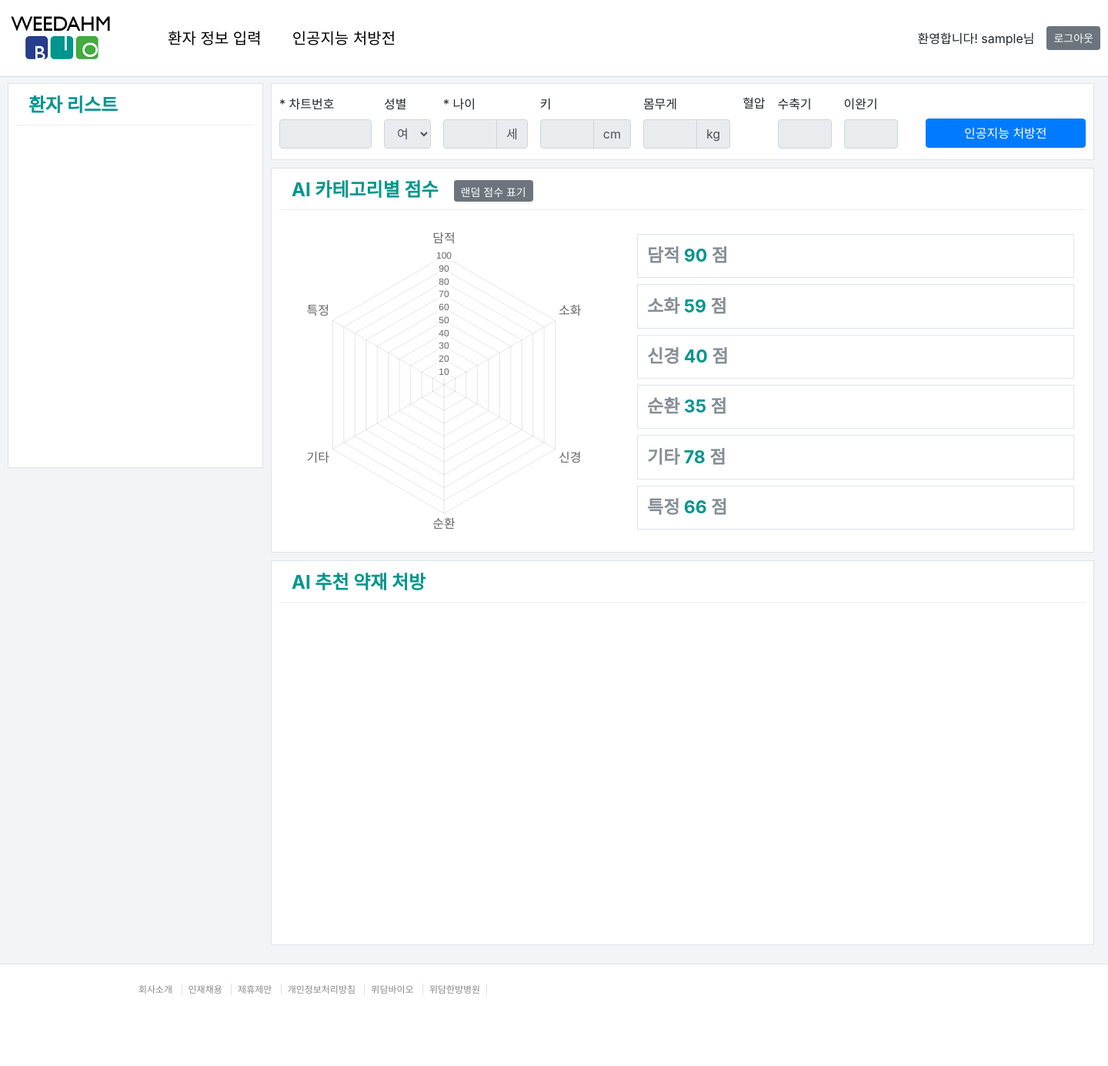
After one commit to weedahm/data-collection-web, a Django app: page /ai_prescription in a window 1440 px wide. The commit adds this page. Shown: the whole page at 77% size. Run offline with Django 3.2, Linux system fonts and the light colour scheme; the visitor is signed in with stand-in values (Sample User, id 1); data that the repository does not hold is empty; some libraries are stand-ins or nearby versions.

Commit message:
인공지능 처방전 추가

```diff
--- /dev/null
+++ b/weedahm/data_collecting/static/css/ai_prescription.css
@@ -0,0 +1,145 @@
+.content--wrapper {
+    display: flex;
+}
+
+.content__section-header {
+    flex: 0 0 auto;
+
+    display: flex;
+    height: 44px;
+    border-bottom: 1px solid #ebeef3;
+    padding: 0px 16px;
+    margin-bottom: 12px;
+}
+
+.content__left {
+    flex: 0 0 auto;
+
+    width: 332px;
+}
+
+.content__left__patient-list {
+    height: 500px;
+}
+
+.content__left__patient-list__layout {
+    padding-top: 12px;
+    overflow-y: scroll;
+}
+
+.content__right {
+    flex: 0 1 auto;
+    margin-left: 10px;
+
+    display: flex;
+    flex-direction: column;
+    justify-content: space-between;
+}
+
+.content__right__patient-info {
+    flex: 0 0 auto;
+
+    display: flex;
+    align-content: center;
+    justify-content: space-between;
+    height: 100px;
+    min-width: 1070px;
+}
+
+.content__right__patient-info__item {
+    flex: 0 1 auto;
+
+    display: flex;
+    flex-direction: column;
+    justify-content: center;
+    margin-right: 16px;
+}
+
+.content__right__patient-info__item input {
+    text-align: center;
+    font-weight: bold;
+    color: #00968D;
+    font-size: 18px;
+}
+
+.content__right__patient-info__btn {
+    flex: 1 0 auto;
+
+    display: flex;
+    flex-direction: column;
+    justify-content: flex-end;
+
+    margin-bottom: 5px;
+    margin-left: 20px;
+}
+
+.content__right__ai-point {
+    flex: 0 0 auto;
+
+    display: flex;
+    flex-direction: column;
+    height: 500px;
+    margin-top: 10px;
+}
+
+.content__right__ai-point__layout {
+    flex: 1 0 auto;
+
+    display: flex;
+    align-content: center;
+    justify-content: space-between;
+    margin: 15px;
+}
+
+.content__right__ai-point__layout__chart-wrapper {
+    flex: 0 1 auto;
+
+    position: relative;
+    min-width: 400px;
+}
+
+.content__right__ai-point__layout__discriptions {
+    flex: 1 0 auto;
+
+    display: flex;
+    flex-direction: column;
+    margin-left: 50px;
+    justify-content: center
+}
+
+.content__right__ai-point__layout__discriptions__item {
+    flex: 1 0 auto;
+
+    display: flex;
+    margin-top: 4px;
+    margin-bottom: 4px;
+    border: 1px solid #dee3eb;
+    align-items: center;
+    padding-left: 12px;
+    padding-right: 12px;
+}
+
+.content__right__ai-point__layout__discriptions__item:hover {
+    background-color: #f8f9fa;
+}
+
+.content__right__ai-point__layout__discriptions__item__title {
+    font-weight: bold;
+    color: #868e96;
+    font-size: 23px;
+}
+
+.content__right__ai-point__layout__discriptions__item__point {
+    color: #00968D;
+}
+
+.content__right__ai-point__chart {
+    flex: 0 0 auto;
+}
+
+.content__right__ai-medicine {
+    flex: 0 0 auto;
+    margin-top: 10px;
+
+    height: 500px;
+}
--- a/weedahm/data_collecting/static/css/custom.css
+++ b/weedahm/data_collecting/static/css/custom.css
@@ -43,25 +43,54 @@ html {
 }
 
 .inner_header {
-  position: relative;
+  /* position: relative; */
+  display: flex;
+  justify-content: space-between;
+  align-items: center;
   margin: 0 auto;
   width: 1420px;
   height: 100%;
 }
 
 .logo {
-  position: absolute;
-  top: 20%;
+  /* position: absolute;
+  top: 20%; */
+  flex: 0 0 auto;
 }
 
 .logo img {
   width: 100%;
 }
 
-.header-menu {
-  position: absolute;
-  right: 0px;
-  bottom: 10px;
+.header__menu {
+  display: flex;
+  align-items: center;
+  flex: 1 0 auto;
+  margin: 0px 50px 0px 50px;
+}
+
+.header__menu__item {
+  margin: 0px 20px 0px 20px;
+  font-size: 20px;
+  cursor: pointer;
+}
+
+.header__menu__item:hover {
+  font-weight: bold;
+}
+
+.non-active {
+  /* pointer-events: none; */
+  /* cursor: default; */
+  text-decoration: none;
+  color: black;
+}
+
+.header__logout {
+  flex: 0 0 auto;
+  /* position: absolute; */
+  /* right: 0px;
+  bottom: 10px; */
   display: flex;
   align-items: center;
   justify-content: space-between;
--- /dev/null
+++ b/weedahm/data_collecting/static/js/ai_prescription.js
@@ -0,0 +1,121 @@
+const get_paitent_list = async () => {
+    let results
+    try {
+        results = await $.ajax({
+            url: '/patients/',
+            type: "GET",
+            dataType: "json"
+        })
+        return results
+    } catch (jqXHR) {
+        if (jqXHR.status == 401) {
+            throw 'get_paitent_list, unauthorize error'
+        } else {
+            throw 'get_paitent_list, unknown error'
+        }
+    }
+}
+
+const get_paitent_basic_info = async (chart_id) => {
+    let results
+    try {
+        results = await $.ajax({
+            url: '/patient/' + chart_id,
+            type: "GET",
+            dataType: "json"
+        })
+        return results.basic_info
+    } catch (jqXHR) {
+        if (jqXHR.status == 401) {
+            throw 'get_paitent_basic_info, unauthorize error'
+        } else {
+            throw 'get_paitent_basic_info, unknown error'
+        }
+    }
+}
+
+function init_chart() {
+    var ctx = document.getElementsByClassName("content__right__ai-point__chart")[0].getContext('2d');
+    var chart = new Chart(ctx, {
+        type: 'radar',
+        data: {
+            labels: ["담적", "소화", "신경", "순환", "기타", "특정"],
+            datasets: [{
+                backgroundColor: "rgba(3, 88, 106, 0.2)",
+                borderColor: "rgba(3, 88, 106, 0.80)",
+                pointBorderColor: "rgba(3, 88, 106, 0.80)",
+                pointBackgroundColor: "rgba(3, 88, 106, 0.80)",
+                pointHoverBackgroundColor: "#fff",
+                pointHoverBorderColor: "rgba(220,220,220,1)",
+            }]
+        },
+        options: {
+            legend: {
+                display: false
+            },
+            scale: {
+                ticks: {
+                    beginAtZero: true,
+                    max: 100
+                },
+                pointLabels: {
+                    fontSize: 16
+                },
+            },
+            responsive: true,
+            maintainAspectRatio: false,
+        }
+    });
+
+    return chart;
+}
+
+function generateData() {
+    return [Math.floor(Math.random() * 100), Math.floor(Math.random() * 100), Math.floor(Math.random() * 100), Math.floor(Math.random() * 100), Math.floor(Math.random() * 100), Math.floor(Math.random() * 100)]
+}
+
+function update_point_number(datasets) {
+    $('#point-damzuk').html(datasets[0])
+    $('#point-sohwa').html(datasets[1])
+    $('#point-sinkyung').html(datasets[2])
+    $('#point-soonhwan').html(datasets[3])
+    $('#point-guitar').html(datasets[4])
+    $('#point-tukjung').html(datasets[5])
+}
+
+$(document).ready(function ($) {
+    get_paitent_list().then((response) => {
+        var $list = $('.list-patient')
+        $.each(response, function (_, value) {
+            $.each(value, function (_, val) {
+                var a_list = document.createElement('a')
+                a_list.className = 'list-group-item list-group-item-action'
+                a_list.setAttribute('role', 'tab')
+                a_list.setAttribute('href', val)
+                a_list.setAttribute('data-toggle', 'list')
+                a_list.textContent = val
+                $list.append(a_list)
+            })
+        })
+    })
+
+    $('.list-patient').on('click', '.list-group-item', function () {
+        $('#input-chart-id').val($(this).attr('href'))
+        get_paitent_basic_info($(this).attr('href')).then((basic_info) => {
+            $('#input-gender').val(basic_info.gender)
+            $('#input-age').val(basic_info.age)
+            $('#input-height').val(basic_info.height)
+            $('#input-weight').val(basic_info.weight)
+            $('#input-blood-high').val(basic_info.blood_high)
+            $('#input-blood-low').val(basic_info.blood_low)
+        })
+    })
+    const chart = init_chart()
+    $('.content__right__patient-info__btn .btn').on('click', function () {
+        chart.data.datasets.forEach(function (datasets) {
+            datasets.data = generateData()
+        })
+        chart.update();
+        update_point_number(chart.data.datasets[0].data)
+    })
+});
--- a/weedahm/data_collecting/static/js/custom.js
+++ b/weedahm/data_collecting/static/js/custom.js
@@ -188,7 +188,7 @@ function init_jq_post() {
         var $form = $(this);
         url = $form.attr("action");
 
-        var chart_id = $form.find("input[name='input-chart-id']").val();
+        var chart_id = $form.find("input[name='id']").val();
 
         var basic_info = {}
         $.each($('.basic_info'), function (_, value) {
--- /dev/null
+++ b/weedahm/data_collecting/templates/data_collecting/ai_prescription.html
@@ -0,0 +1,171 @@
+{% extends "data_collecting/base.html" %}
+{% block stylesheets %}
+<link rel="stylesheet" href="/static/css/ai_prescription.css">
+{% endblock stylesheets %}
+{% block scripts %}
+<script src="https://cdnjs.cloudflare.com/ajax/libs/bootstrap-datepicker/1.8.0/js/bootstrap-datepicker.min.js"></script>
+<script src="https://cdnjs.cloudflare.com/ajax/libs/bootstrap-datepicker/1.8.0/locales/bootstrap-datepicker.ko.min.js"></script>
+<script src="https://cdnjs.cloudflare.com/ajax/libs/Chart.js/2.7.2/Chart.min.js"></script>
+<script src="/static/js/ai_prescription.js"></script>
+<!-- <script src="/static/js/custom.js"></script> -->
+{% endblock scripts %}
+
+{% block content %}
+<div class='content--wrapper'>
+    <div class='content__left'>
+        <div class='content__left__patient-list box_with_border'>
+            <div class="section-header">
+                <span class="section-header-text">환자 리스트</span>
+            </div>
+            <div class="content__left__patient-list__layout scrollbar-default">
+                <div class="force-overflow">
+                    <div id="patientList" class="list-patient list-group list-group-flush" id="list-tab" role="tablist"></div>
+                </div>
+            </div>
+        </div>
+    </div>
+    <div class='content__right'>
+        <div class="content__right__patient-info box_with_border">
+            <div class="content__right__patient-info__item">
+                <label for="input-chart-id">* 차트번호</label>
+                <input id="input-chart-id" class="form-control" style="max-width: 120px;" disabled>
+            </div>
+            <div class="content__right__patient-info__item">
+                <label for="input-gender">성별</label>
+                <select id="input-gender" class="form-control" disabled>
+                    <option value="W" selected>여</option>
+                    <option value="M">남</option>
+                </select>
+            </div>
+            <div class="content__right__patient-info__item">
+                <label for="input-age">* 나이</label>
+                <div class="input-group">
+                    <input id="input-age" class="form-control" style="max-width: 70px;" disabled>
+                    <div class="input-group-append">
+                        <span class="input-group-text">세</span>
+                    </div>
+                </div>
+            </div>
+            <div class="content__right__patient-info__item">
+                <label for="input-height">키</label>
+                <div class="input-group">
+                    <input id="input-height" class="form-control" style="max-width: 70px;" disabled>
+                    <div class="input-group-append">
+                        <div class="input-group-text">cm</div>
+                    </div>
+                </div>
+
+            </div>
+            <div class="content__right__patient-info__item">
+                <label for="input-weight">몸무게</label>
+                <div class="input-group">
+                    <input id="input-weight" class="form-control" style="max-width: 70px;" disabled>
+                    <div class="input-group-append">
+                        <div class="input-group-text">kg</div>
+                    </div>
+                </div>
+
+            </div>
+            <span style="padding-top: 3px; margin-right: 16px;">혈압</span>
+            <div class="content__right__patient-info__item">
+                <label for="input-blood-high">수축기</label>
+                <input id="input-blood-high" class="form-control" style="max-width: 70px;" disabled>
+            </div>
+            <div class="content__right__patient-info__item">
+                <label for="input-blood-low">이완기</label>
+                <input id="input-blood-low" class="form-control" style="max-width: 70px;" disabled>
+            </div>
+
+            <div class="content__right__patient-info__btn">
+                <button class="btn btn-primary">
+                    인공지능 처방전
+                </button>
+            </div>
+        </div>
+        <div class='content__right__ai-point box_with_border'>
+            <div class="content__section-header">
+                <span class="section-header-text">AI 카테고리별 점수</span>
+                <button class="btn btn-secondary btn-sm" style="height: 28px; margin-top: 5px; margin-left:20px;">랜덤 점수 표기</button>
+            </div>
+            <div class="content__right__ai-point__layout">
+                <div class="content__right__ai-point__layout__chart-wrapper">
+                    <canvas class="content__right__ai-point__chart"></canvas>
+                </div>
+                <div class="content__right__ai-point__layout__discriptions">
+                    <div class="content__right__ai-point__layout__discriptions__item">
+                        <span class="content__right__ai-point__layout__discriptions__item__title">
+                            담적
+                            <span id="point-damzuk" class="content__right__ai-point__layout__discriptions__item__point">
+                                90
+                            </span>
+                            <span class="content__right__ai-point__layout__discriptions__item__appix">
+                                점
+                            </span>
+                        </span>
+                    </div>
+                    <div class="content__right__ai-point__layout__discriptions__item">
+                        <span class="content__right__ai-point__layout__discriptions__item__title">
+                            소화
+                            <span id="point-sohwa" class="content__right__ai-point__layout__discriptions__item__point">
+                                59
+                            </span>
+                            <span class="content__right__ai-point__layout__discriptions__item__appix">
+                                점
+                            </span>
+                        </span>
+                    </div>
+                    <div class="content__right__ai-point__layout__discriptions__item">
+                        <span class="content__right__ai-point__layout__discriptions__item__title">
+                            신경
+                            <span id="point-sinkyung" class="content__right__ai-point__layout__discriptions__item__point">
+                                40
+                            </span>
+                            <span class="content__right__ai-point__layout__discriptions__item__appix">
+                                점
+                            </span>
+                        </span>
+                    </div>
+                    <div class="content__right__ai-point__layout__discriptions__item">
+                        <span class="content__right__ai-point__layout__discriptions__item__title">
+                            순환
+                            <span id="point-soonhwan" class="content__right__ai-point__layout__discriptions__item__point">
+                                35
+                            </span>
+                            <span class="content__right__ai-point__layout__discriptions__item__appix">
+                                점
+                            </span>
+                        </span>
+                    </div>
+                    <div class="content__right__ai-point__layout__discriptions__item">
+                        <span class="content__right__ai-point__layout__discriptions__item__title">
+                            기타
+                            <span id="point-guitar" class="content__right__ai-point__layout__discriptions__item__point">
+                                78
+                            </span>
+                            <span class="content__right__ai-point__layout__discriptions__item__appix">
+                                점
+                            </span>
+                        </span>
+                    </div>
+                    <div class="content__right__ai-point__layout__discriptions__item">
+                        <span class="content__right__ai-point__layout__discriptions__item__title">
+                            특정
+                            <span id="point-tukjung" class="content__right__ai-point__layout__discriptions__item__point">
+                                66
+                            </span>
+                            <span class="content__right__ai-point__layout__discriptions__item__appix">
+                                점
+                            </span>
+                        </span>
+                    </div>
+                </div>
+            </div>
+        </div>
+        <div class='content__right__ai-medicine box_with_border'>
+            <div class="content__section-header">
+                <span class="section-header-text">AI 추천 약재 처방</span>
+            </div>
+        </div>
+    </div>
+</div>
+{% endblock content %}
--- a/weedahm/data_collecting/templates/data_collecting/base.html
+++ b/weedahm/data_collecting/templates/data_collecting/base.html
@@ -13,6 +13,7 @@
         rel="stylesheet" />
     <link rel="stylesheet" href="https://cdnjs.cloudflare.com/ajax/libs/font-awesome/4.7.0/css/font-awesome.min.css">
     <link rel="stylesheet" href="/static/css/custom.css">
+    {% block stylesheets %}{% endblock stylesheets %}
     <title>Weedahm Bio</title>
 </head>
 
--- a/weedahm/data_collecting/templates/data_collecting/header.html
+++ b/weedahm/data_collecting/templates/data_collecting/header.html
@@ -1,10 +1,14 @@
 <div class="logo">
     <img src="/static/images/logo.png">
+</div>
+<div class="header__menu">
+    <span class="header__menu__item"><a class="non-active" href="/">환자 정보 입력</a></span>
+    <span class="header__menu__item"><a class="non-active" href="/ai_prescription">인공지능 처방전</a></span>
 </div>
 {% if is_anonymous %}
 {% else %}
 {% if user %}
-<div class="header-menu">
+<div class="header__logout">
     <span>환영합니다! {{ user.username }}님</span>
     <a class="btn btn-secondary btn-sm" style="margin-left: 1rem" href="/logout">로그아웃</a>
 </div>
--- a/weedahm/data_collecting/urls.py
+++ b/weedahm/data_collecting/urls.py
@@ -11,5 +11,7 @@ urlpatterns = [
     path('submit', views.submit, name='submit'),
     path('delete', views.delete, name='delete'),
     path('patients/', views.patients, name='patients'),
-    path('patient/<str:chart_id>', views.patient, name='patient')
+    path('patient/<str:chart_id>', views.patient, name='patient'),
+
+    path('ai_prescription', views.ai_prescription, name='ai_prescription'),
 ]
--- a/weedahm/data_collecting/views.py
+++ b/weedahm/data_collecting/views.py
@@ -82,3 +82,9 @@ def delete(request):
     chart_id = request.POST['deleteId']
     Patient.objects.filter(chart_id=chart_id).delete()
     return HttpResponseRedirect(reverse('data_collecting:index'))
+
+@login_required(login_url='/ai_prescription')
+def ai_prescription(request):
+    current_user = request.user
+    context = { 'user': current_user }
+    return render(request, 'data_collecting/ai_prescription.html', context=context)
```
Also changed, not shown: weedahm/data_collecting/templates/data_collecting/main.html (+7 -7 lines).
